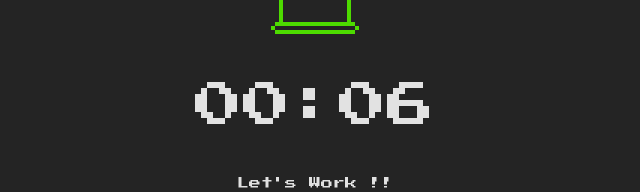
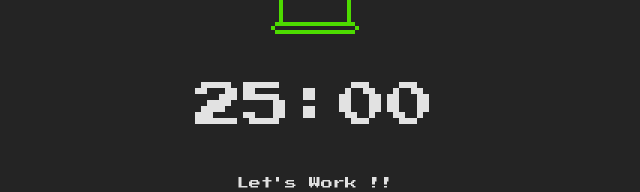
Before and after one commit to takuma0403/pomodoro_with_game, a React (Vite) app in the folder front/: page / in a window 1280 px wide. Shown: the part 260-452 px from the top of the page, without its empty margins (325-965 px from the left). Built offline with nearby package versions, Linux system fonts and the light colour scheme; a web font is replaced by a local one.

Commit message:
タイマーの時間修正

```diff
--- a/front/src/App.tsx
+++ b/front/src/App.tsx
@@ -8,7 +8,7 @@ import { Phase } from "./types/type";
 import "./App.css";
 
 function App() {
-  const WORK_DURATION = 0.1 * 60;
+  const WORK_DURATION = 25 * 60;
   const BREAK_DURATION = 5 * 60;
 
   const timerRef = useRef<PomodoroTimerHandle>(null);
```
